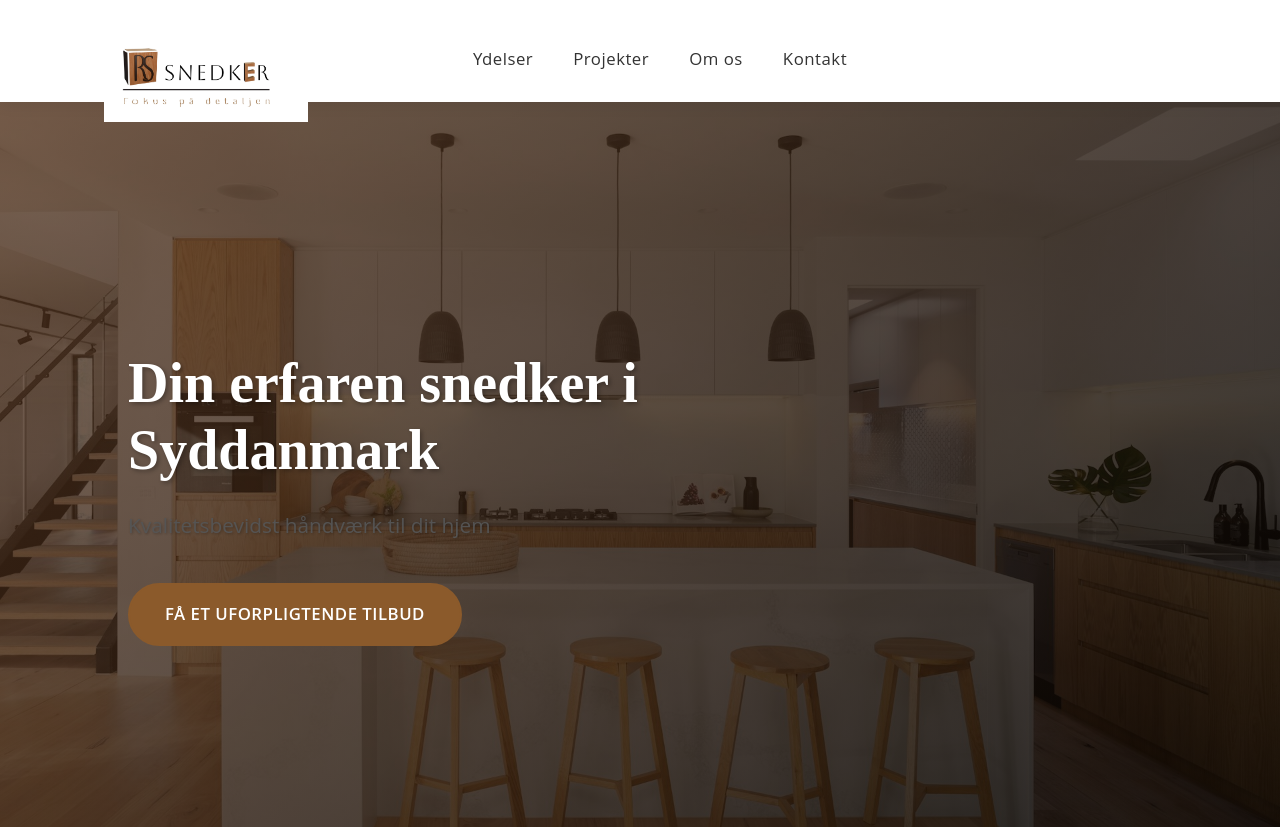
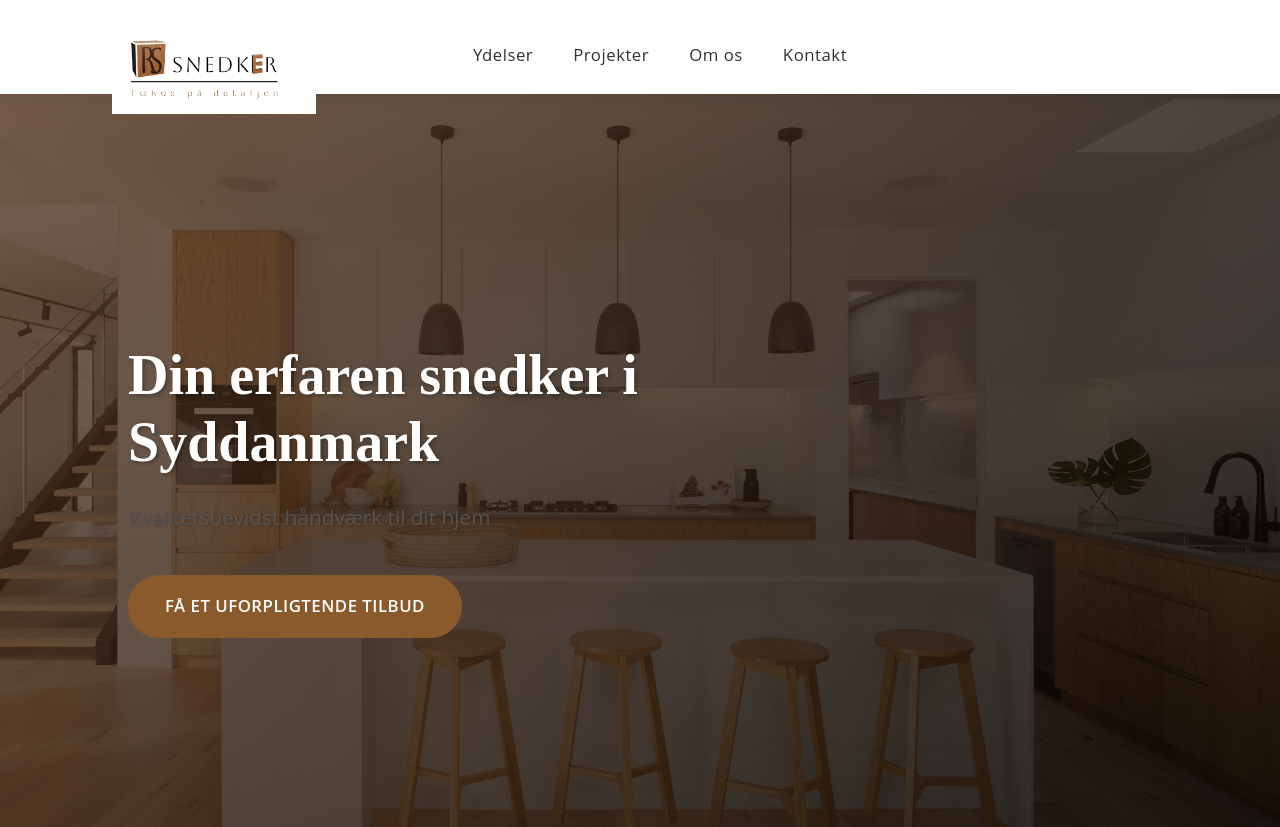
Before and after one commit to ralphboass/rs-snedker, a plain HTML site: page index.html in a window 1280 px wide. Shown: the top 827 px of the page. Drawn offline with Linux system fonts and the light colour scheme.

Commit message:
Update style.css

```diff
--- a/css/style.css
+++ b/css/style.css
@@ -115,9 +115,11 @@ nav {
     display: flex;
     align-items: flex-start;
     height: 70px;
-    padding-top: 0.5rem;
+    padding: 0.5rem 0 0 1.5rem;
     position: relative;
     z-index: 1;
+    margin-top: -0.5rem;
+    margin-left: -1rem;
 }
 
 .logo-img {
```
